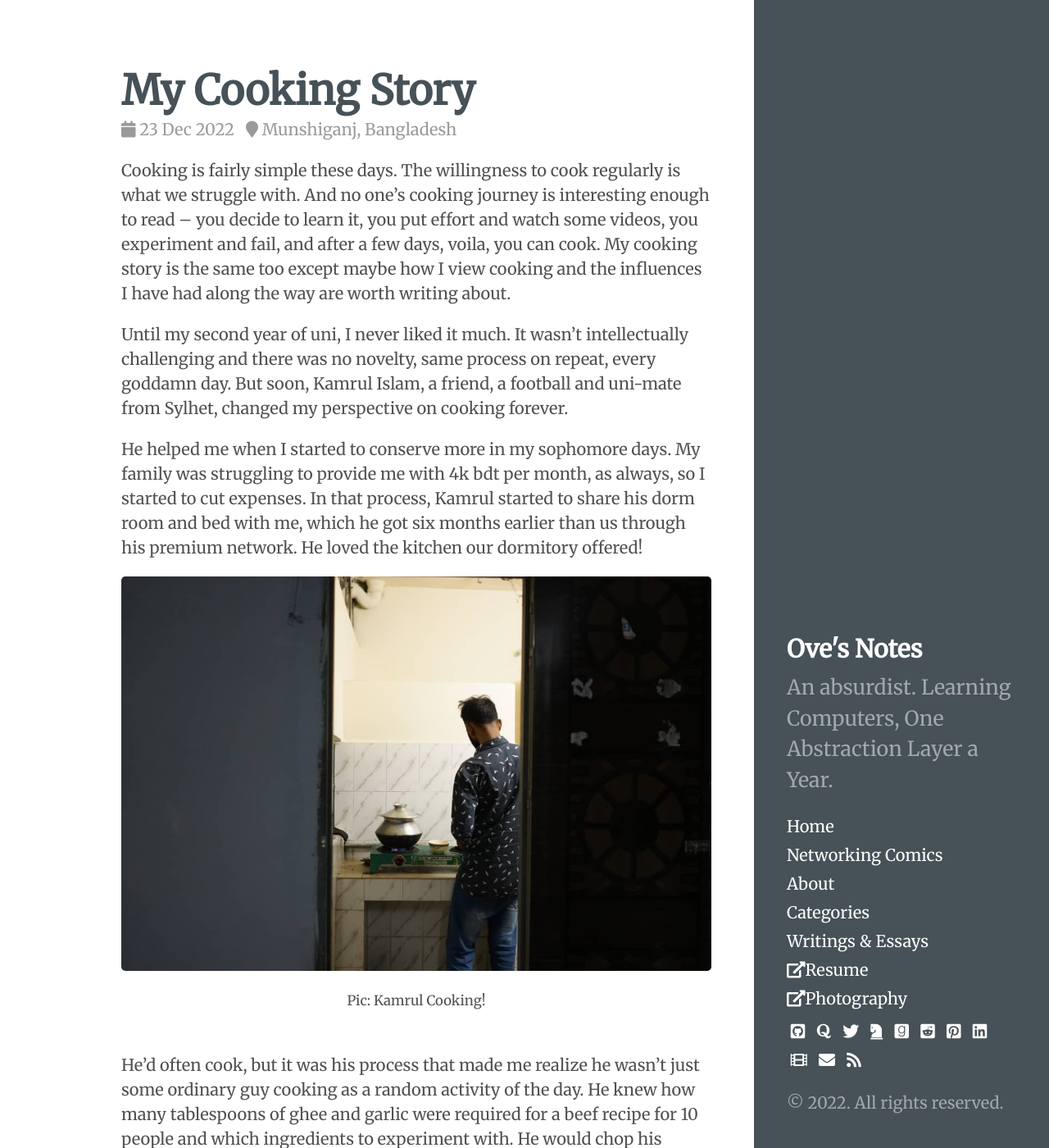
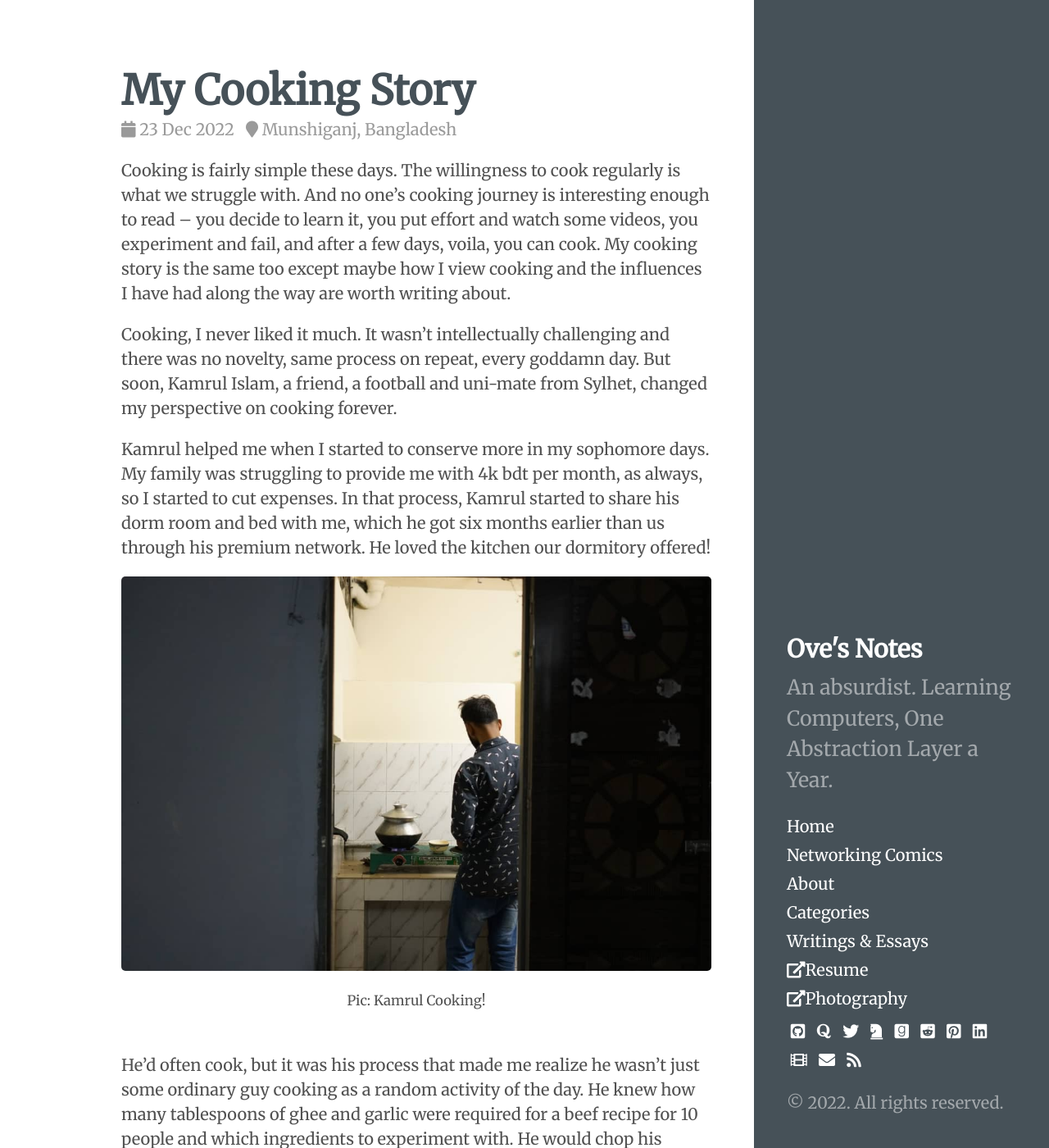
Before and after one commit to ovebepari/ovebepari.github.io, a Jekyll site: the page built from Random_writings/my-cooking-story.md, in a window 1280 px wide and 1400 px high. Shown: the whole window at 82% size. Built offline with Jekyll 4.4.1, drawn with Linux system fonts in a browser that asks for light colours; some of the changed text lies outside the part shown.

Commit message:
update v6, edited transitions, added "as if"

```diff
--- a/Random_writings/my-cooking-story.md
+++ b/Random_writings/my-cooking-story.md
@@ -10,19 +10,17 @@
 
 Cooking is fairly simple these days. The willingness to cook regularly is what we struggle with. And no one's cooking journey is interesting enough to read -- you decide to learn it, you put effort and watch some videos, you experiment and fail, and after a few days, voila, you can cook. My cooking story is the same too except maybe how I view cooking and the influences I have had along the way are worth writing about.
 
-Until my second year of uni, I never liked it much. It wasn't intellectually challenging and there was no novelty, same process on repeat, every goddamn day. But soon, Kamrul Islam, a friend, a football and uni-mate from Sylhet, changed my perspective on cooking forever.
+Cooking, I never liked it much. It wasn't intellectually challenging and there was no novelty, same process on repeat, every goddamn day. But soon, Kamrul Islam, a friend, a football and uni-mate from Sylhet, changed my perspective on cooking forever.
 
-He helped me when I started to conserve more in my sophomore days. My family was struggling to provide me with 4k bdt per month, as always, so I started to cut expenses. In that process, Kamrul started to share his dorm room and bed with me, which he got six months earlier than us through his premium network. He loved the kitchen our dormitory offered!
+Kamrul helped me when I started to conserve more in my sophomore days. My family was struggling to provide me with 4k bdt per month, as always, so I started to cut expenses. In that process, Kamrul started to share his dorm room and bed with me, which he got six months earlier than us through his premium network. He loved the kitchen our dormitory offered!
 
 <img src="/Random_writings/images/kamrul.jpg" alt="Kamrul Islam Kamran">
-<center> <small>Pic: Kamrul Cooking!</small> </center>
-<br>
+<center> <small>Pic: Kamrul Cooking!</small> </center> <br>
 
-He'd often cook, but it was his process that made me realize he wasn't just some ordinary guy cooking as a random activity of the day. He knew how many tablespoons of ghee and garlic were required for a beef recipe for 10 people and which ingredients to experiment with. He would chop his veggies slowly. He'd stir his makings with utmost care. He'd taste the salt of his recipe like a lovely grandmother. He'd serve us if we were in a five-star restaurant. He'd enjoy every little compliment of his work like someone who just cooked for the first time for their family!
+He'd often cook, but it was his process that made me realize he wasn't just some ordinary guy cooking as a random activity of the day. He knew how many tablespoons of ghee and garlic were required for a beef recipe for 10 people and which ingredients to experiment with. He would chop his veggies slowly. He'd stir his makings with utmost care. He'd taste the salt of his recipe like a lovely grandmother. He'd serve us as if we were in a five-star restaurant. He'd enjoy every little compliment of his work like someone who just cooked for the first time for their family!
 
 <img src="/Random_writings/images/sabbir.jpg" alt="Khandoker Sabbir">
-<center> <small>Pic: Sabbir Reading!</small> </center>
-<br>
+<center> <small>Pic: Sabbir Reading!</small> </center> <br>
 
 Living with him, gradually, I started cooking too. A big Sylheti influence in my cooking first up. We were together for six months until I had my own dorm access. We'd become roommates again in the final year, along with another cook, Khandokar Sabbir, a sportsman from Kushtia, a guy who'd cook with the lowest of resources, with a completely opposite cooking style of Kamrul. Kamrul, me and Sabbir would announce our dorm room as a restaurant to our neighbours where every day would feel like a new festival with new recipes, pithas and whatnot. People would come and sponsor and we'd just cook, we'd become freelance cooks at some point. I soon would live the best six months of my life, food-wise.
 
```
